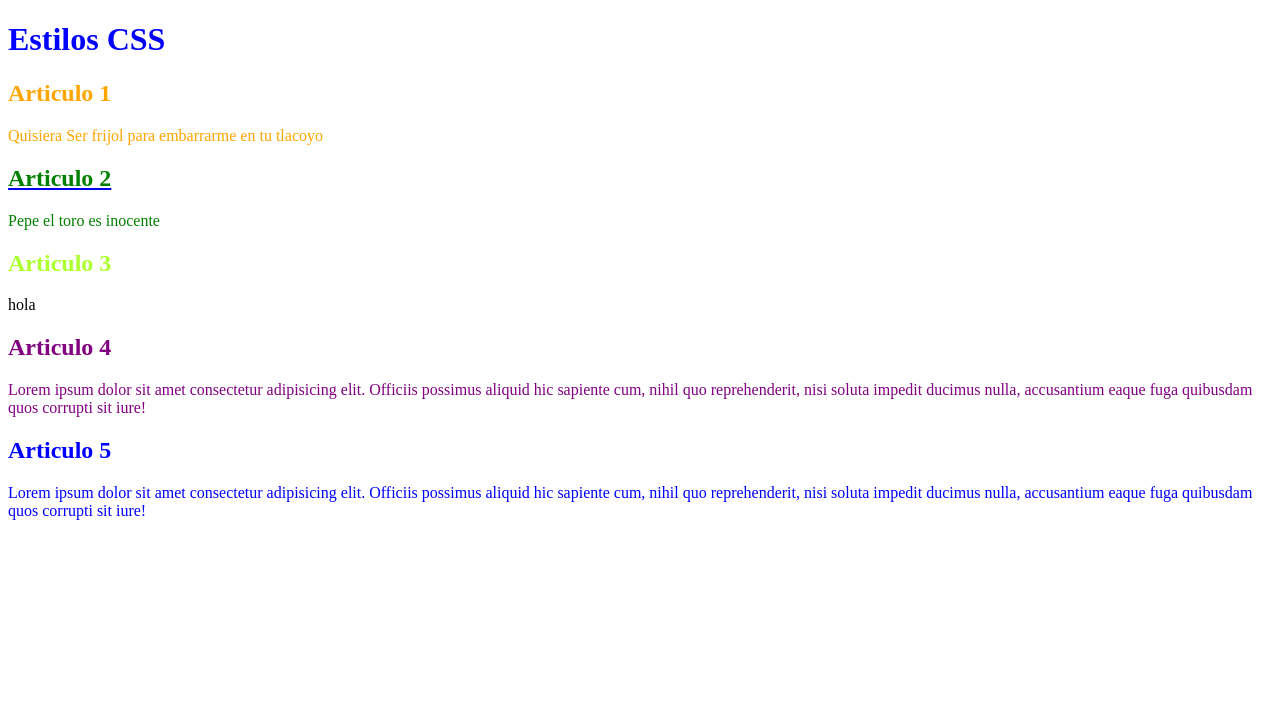
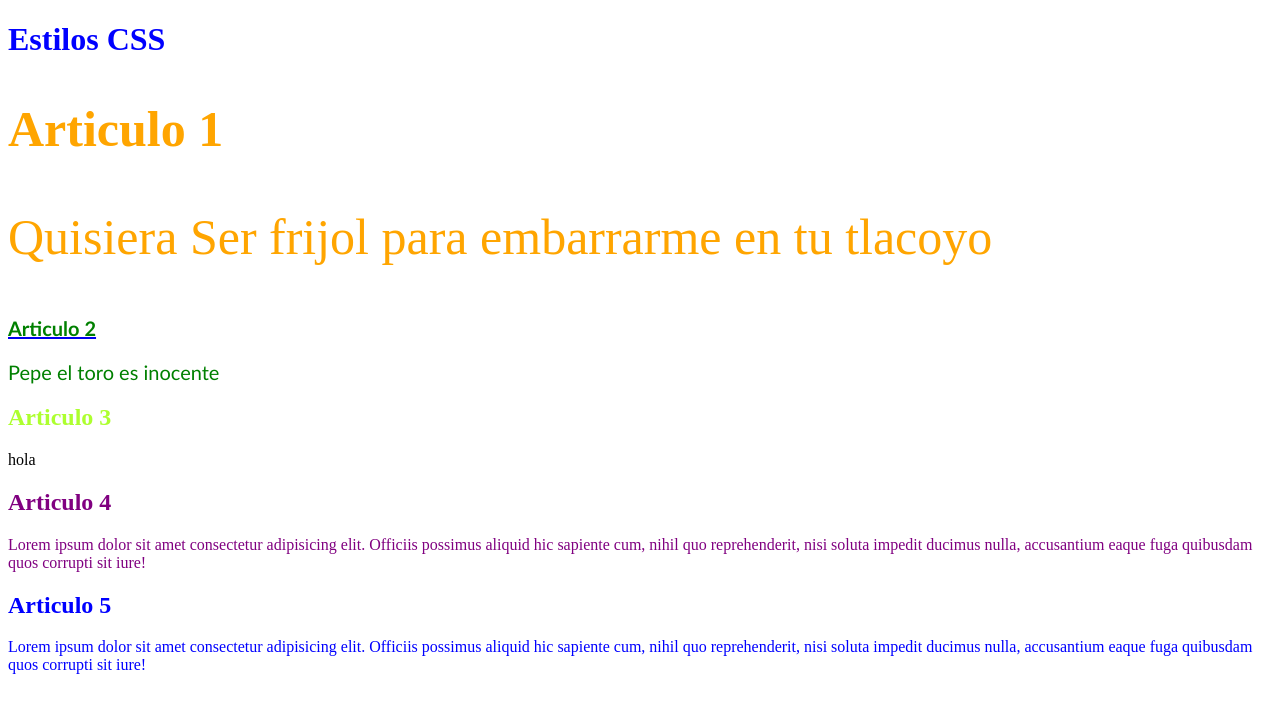
Before and after one commit to Max-Mtzz/Estilos, a plain HTML site: page index.html in a window 1280 px wide. Drawn offline with Linux system fonts and the light colour scheme.

Commit message:
Cambie el tamaño y el tipo de texto

```diff
--- a/CSS/Style.css
+++ b/CSS/Style.css
@@ -12,10 +12,13 @@ h2{
 
 .texto-naranja{
     color: orange;
+    font-size: 50px;
 }
 
 .texto-verde{
     color: green;
+    font-size: 20px;
+    font-family: 'Gill Sans', 'Gill Sans MT', Calibri, 'Trebuchet MS', sans-serif;
 }
 
 .texto-azul{
```
